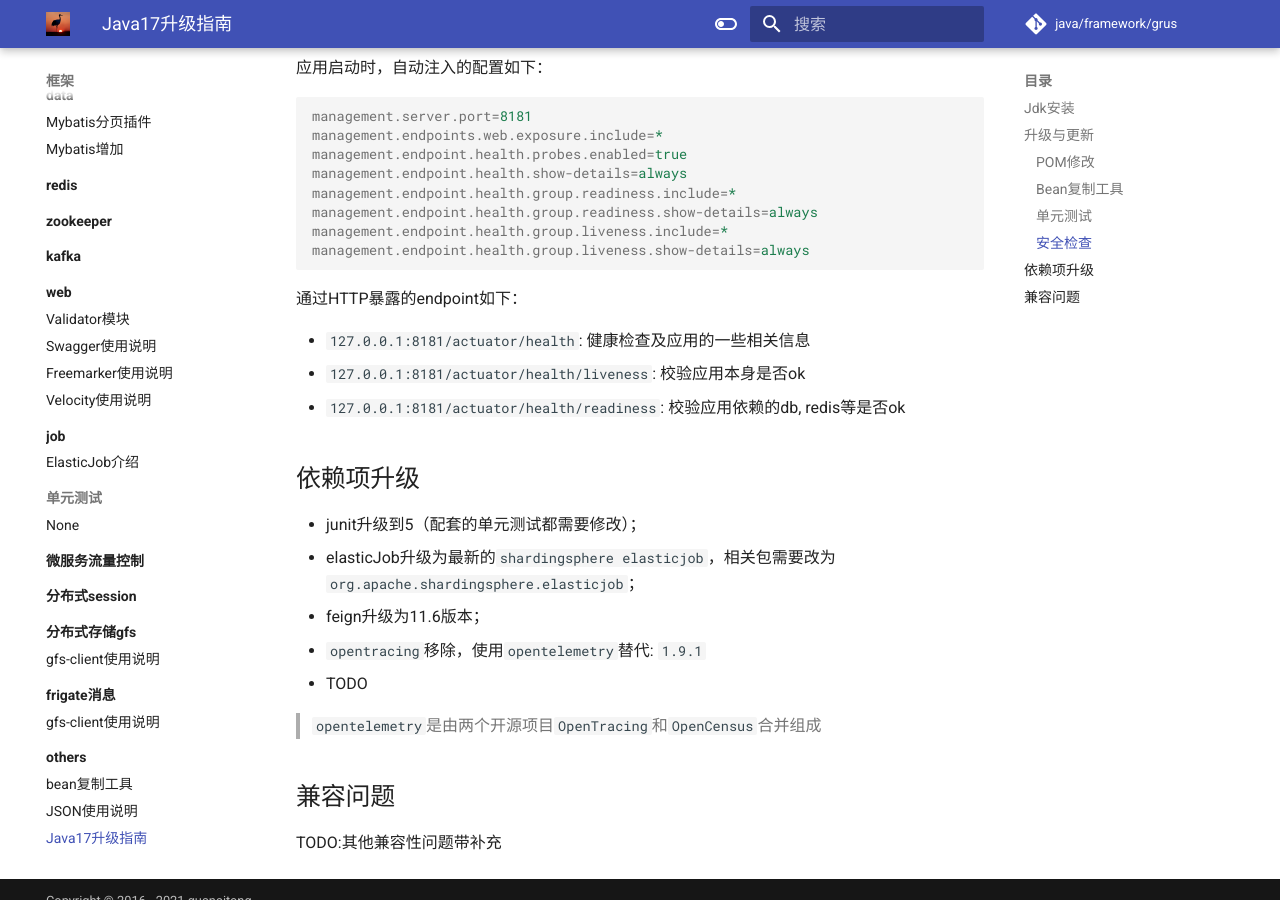
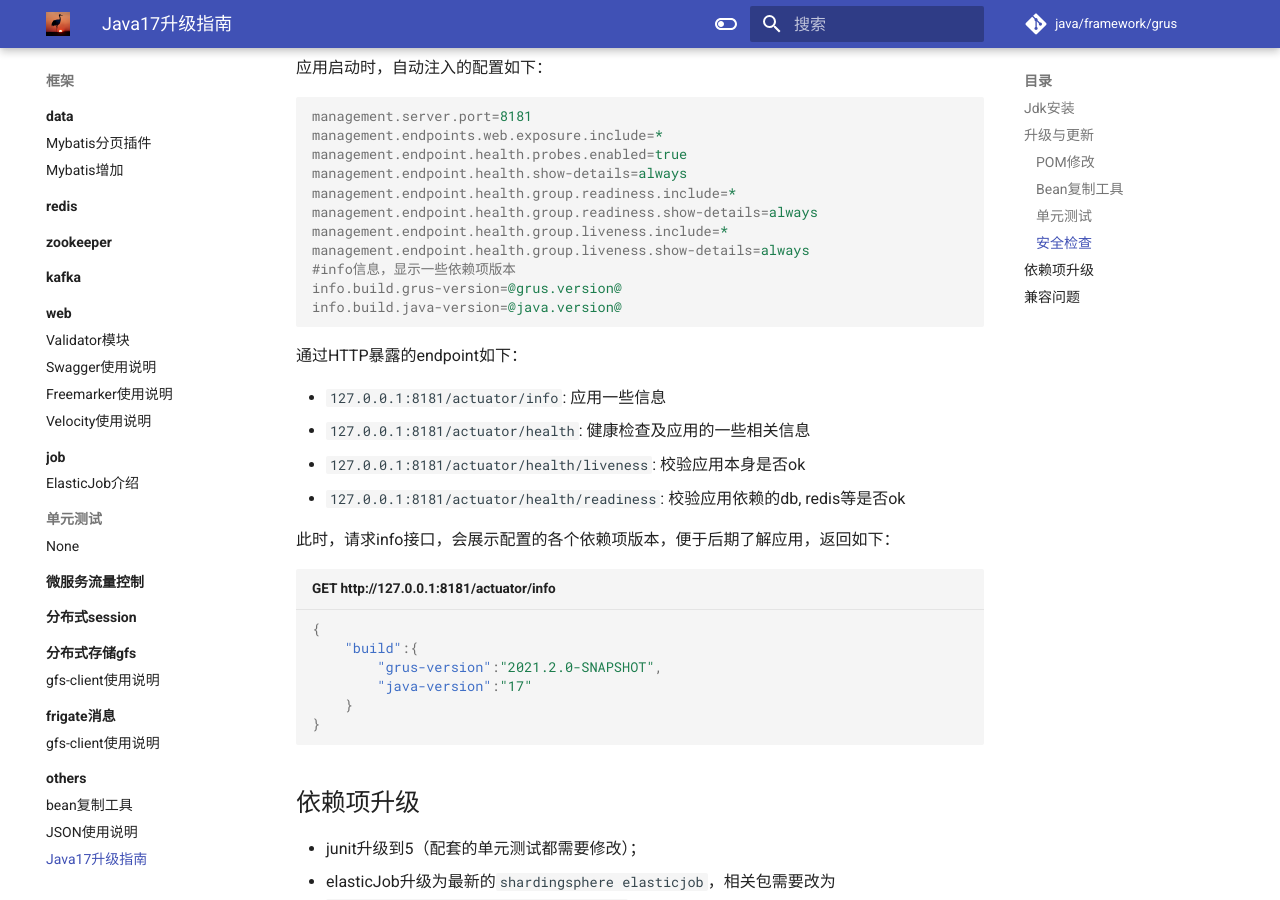
Before and after one commit to guanaitong/grus, an MkDocs documentation site: the page built from docs/framework/others/grus-17.md, in a window 1280 px wide and 900 px high, scrolled down 1668 px. Built offline with MkDocs 1.6.1 and Material for MkDocs 9.7.7, drawn with Linux system fonts in a browser that asks for light colours.

Commit message:
doc: update doc

````diff
--- a/docs/framework/others/grus-17.md
+++ b/docs/framework/others/grus-17.md
@@ -29,7 +29,6 @@
     ```
 
 3. maven-compiler-plugin里的11配置要去掉（如果有）：
-
 
     === "old"
 
@@ -86,13 +85,28 @@ management.endpoint.health.group.readiness.include=*
 management.endpoint.health.group.readiness.show-details=always
 management.endpoint.health.group.liveness.include=*
 management.endpoint.health.group.liveness.show-details=always
+#info信息，显示一些依赖项版本
+info.build.grus-version=@grus.version@
+info.build.java-version=@java.version@
 ```
 
 通过HTTP暴露的endpoint如下：
 
+- `127.0.0.1:8181/actuator/info`: 应用一些信息
 - `127.0.0.1:8181/actuator/health`: 健康检查及应用的一些相关信息
 - `127.0.0.1:8181/actuator/health/liveness`: 校验应用本身是否ok
 - `127.0.0.1:8181/actuator/health/readiness`: 校验应用依赖的db, redis等是否ok
+
+此时，请求info接口，会展示配置的各个依赖项版本，便于后期了解应用，返回如下：
+
+```json title="GET http://127.0.0.1:8181/actuator/info"
+{
+    "build":{
+        "grus-version":"2021.2.0-SNAPSHOT",
+        "java-version":"17"
+    }
+}
+```
 
 ## 依赖项升级
 
````
